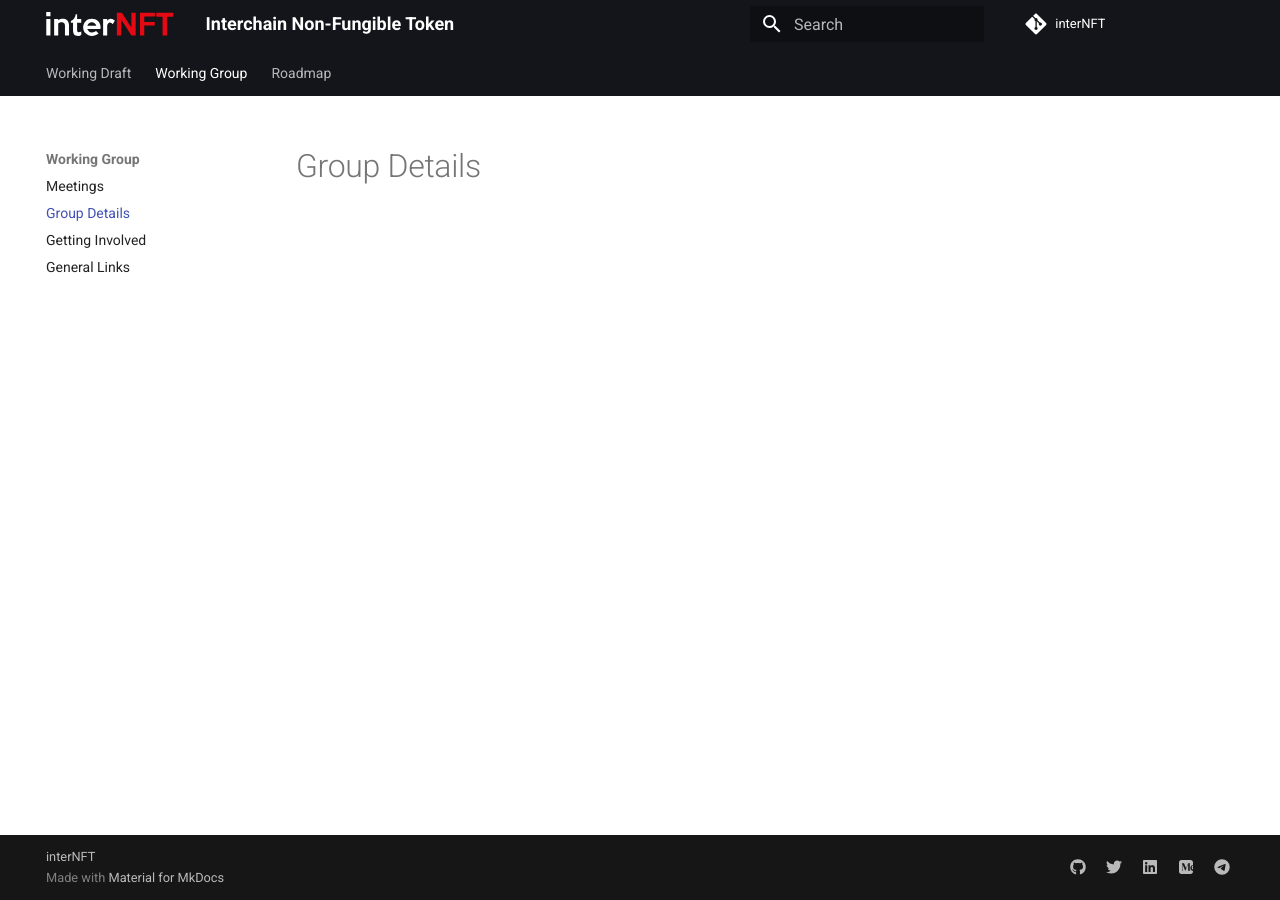
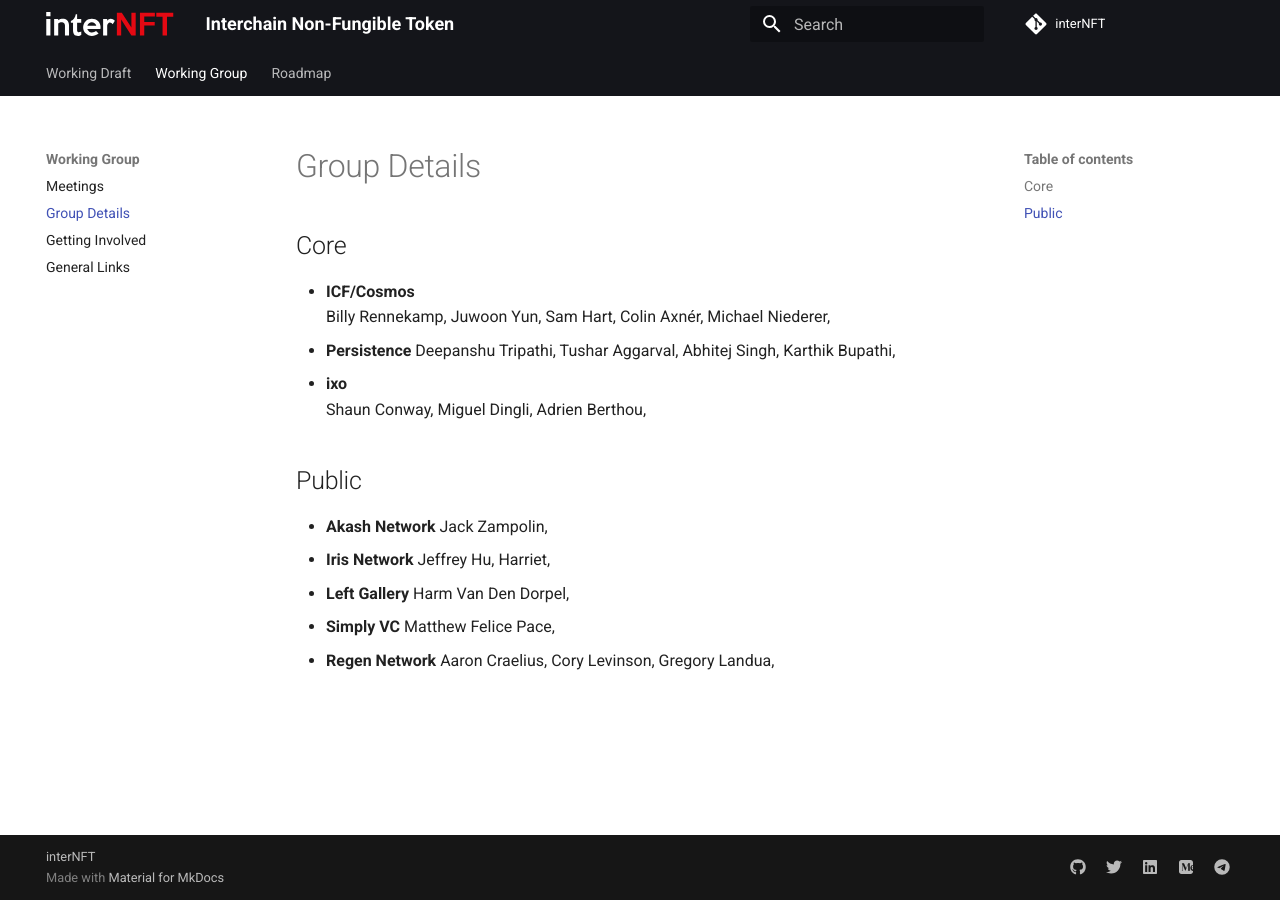
Before and after one commit to interNFT/documentation, an MkDocs documentation site: the page built from markdowns/workingGroup/groupDetails.md, in a window 1280 px wide. Built offline with MkDocs 1.6.1 and Material for MkDocs 9.7.7, drawn with Linux system fonts in a browser that asks for light colours.

Commit message:
Adding group details.

```diff
--- a/markdowns/workingGroup/groupDetails.md
+++ b/markdowns/workingGroup/groupDetails.md
@@ -1 +1,33 @@
 # Group Details
+
+##Core
+* **ICF/Cosmos**
+Billy Rennekamp,
+Juwoon Yun,
+Sam Hart,
+Colin Axnér,
+Michael Niederer,
+* **Persistence**
+Deepanshu Tripathi,
+Tushar Aggarval,
+Abhitej Singh,
+Karthik Bupathi,
+* **ixo**
+Shaun Conway,
+Miguel Dingli,
+Adrien Berthou,
+
+##Public
+* **Akash Network**
+Jack Zampolin,
+* **Iris Network**
+Jeffrey Hu,
+Harriet,
+* **Left Gallery**
+Harm Van Den Dorpel,
+* **Simply VC**
+Matthew Felice Pace,
+* **Regen Network**
+Aaron Craelius,
+Cory Levinson,
+Gregory Landua,
```
